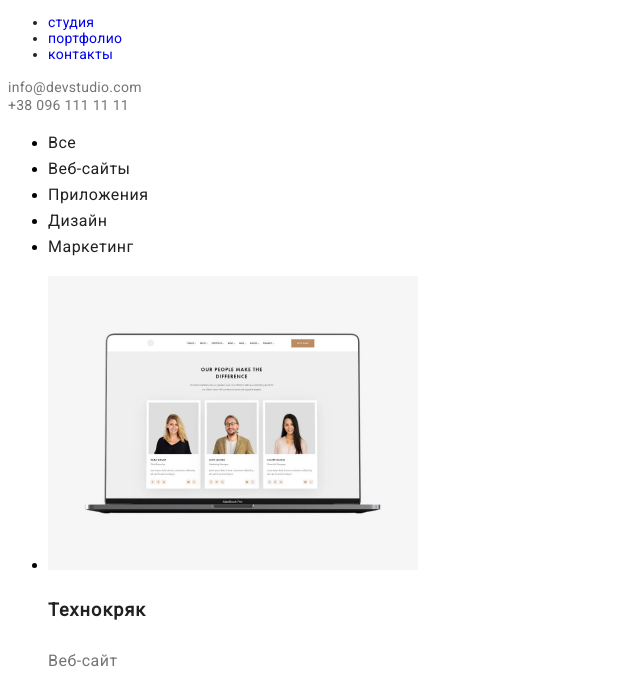
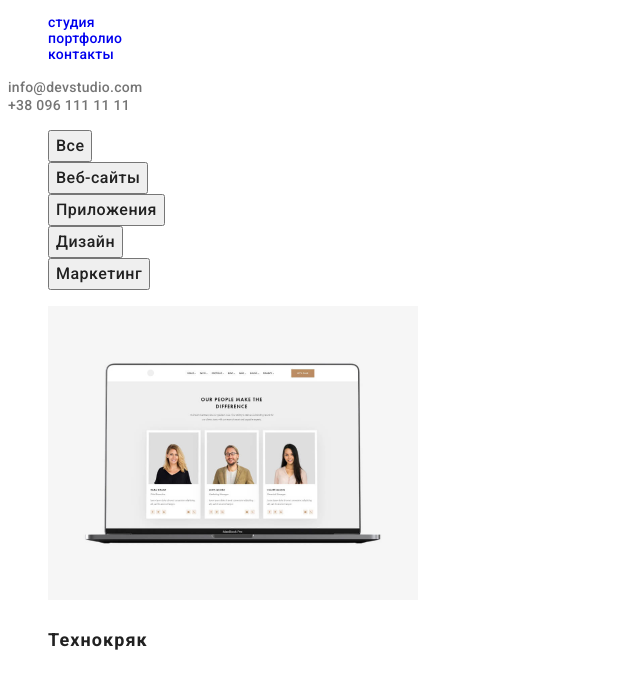
Before and after one commit to sergeydymchenko/goit-markup-hw-02, a plain HTML site: page portfolio.html in a window 1280 px wide. Shown: the part 41-723 px from the top of the page, without its empty margins (0-640 px from the left). Drawn offline with Linux system fonts and the light colour scheme.

Commit message:
исправил

```diff
--- a/css/styles.css
+++ b/css/styles.css
@@ -7,6 +7,8 @@ a {text-decoration: none;}
   letter-spacing: 0.02em;
   color: #212121;
 }
+
+ul { list-style: none; }
 
 .address-link {
   font-family: 'Roboto', sans-serif;
--- a/portfolio.html
+++ b/portfolio.html
@@ -5,7 +5,8 @@
     <meta name="viewport" content="width=device-width, initial-scale=1.0">
     <title>Document</title>
     <link rel="preconnect" href="https://fonts.gstatic.com">
-    <link href="https://fonts.googleapis.com/css2?family=Raleway:wght@700&family=Roboto&display=swap" rel="stylesheet">
+    <link href="https://fonts.googleapis.com/css2?family=Raleway:wght@700&family=Roboto:wght@400;500;700&display=swap"
+      rel="stylesheet">
      <link rel="stylesheet" href="./css/styles.css">
 </head>
 <body>
@@ -34,25 +35,26 @@
 
      </header>
      <main>
+
+         <!--hero-portfolio-->
+         <section class="main-portfolio">
           <ul>
             <li >
-                 <a class="nav-portfolio-item" href="#">Все</a>
+              <button class="nav-portfolio-item">Все</button>
             </li>
             <li >
-                <a class="nav-portfolio-item" href="№">Веб-сайты</a>
+             <button class="nav-portfolio-item">Веб-сайты</button>
            </li>
              <li >
-                <a class="nav-portfolio-item" href="#">Приложения</a>
+               <button class="nav-portfolio-item">Приложения</button>
              </li>
              <li >
-                <a class="nav-portfolio-item" href="#">Дизайн</a>
+               <button class="nav-portfolio-item">Дизайн</button>
              </li>
              <li >
-                <a class="nav-portfolio-item" href="#">Маркетинг</a>
+               <button class="nav-portfolio-item">Маркетинг</button>
              </li>
             </ul>
-         <!--hero-portfolio-->
-         <section class="main-portfolio">
              <ul>
                  <li>
                      <a href="#"> <img src="/img/технокряк.png"></a>
```
Also changed, not shown: index.html (+1 -1 lines). Lines whose indentation alone changed are shown as unchanged.
